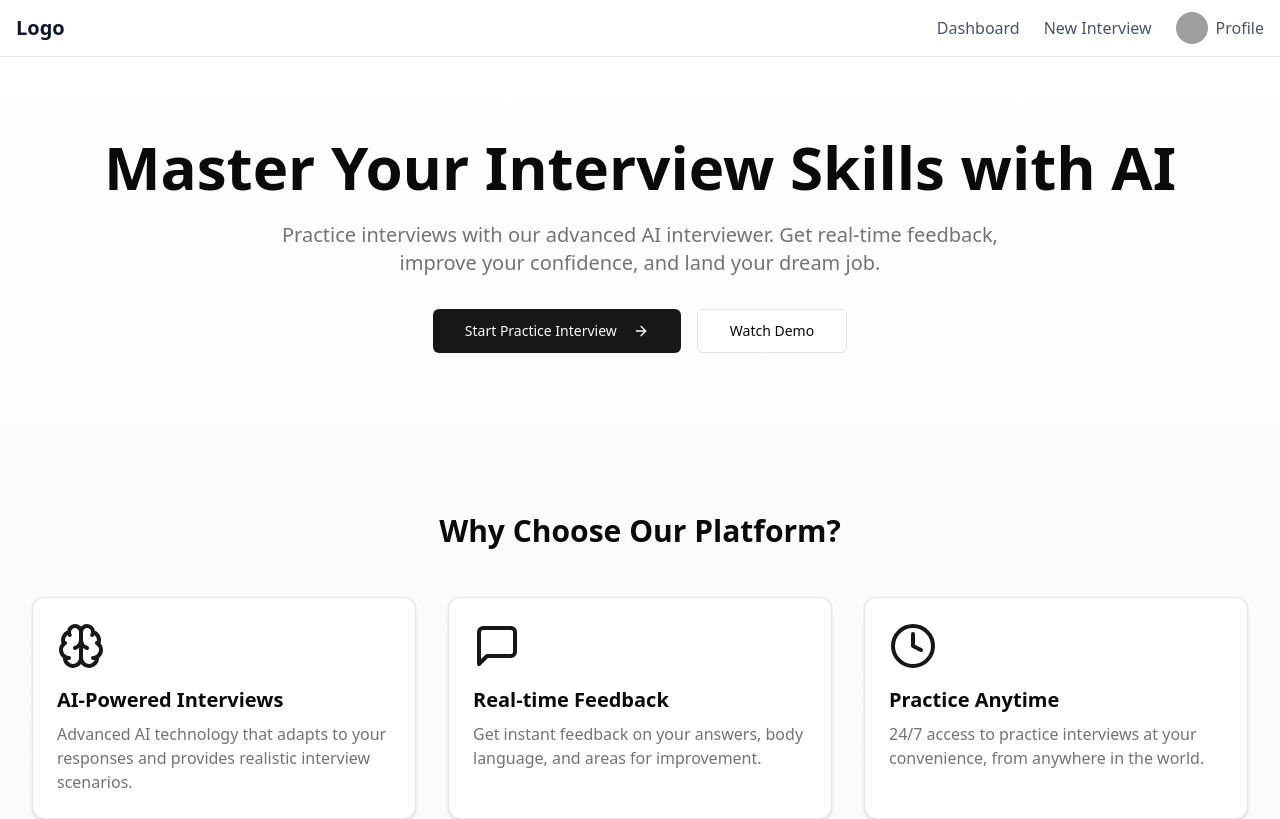
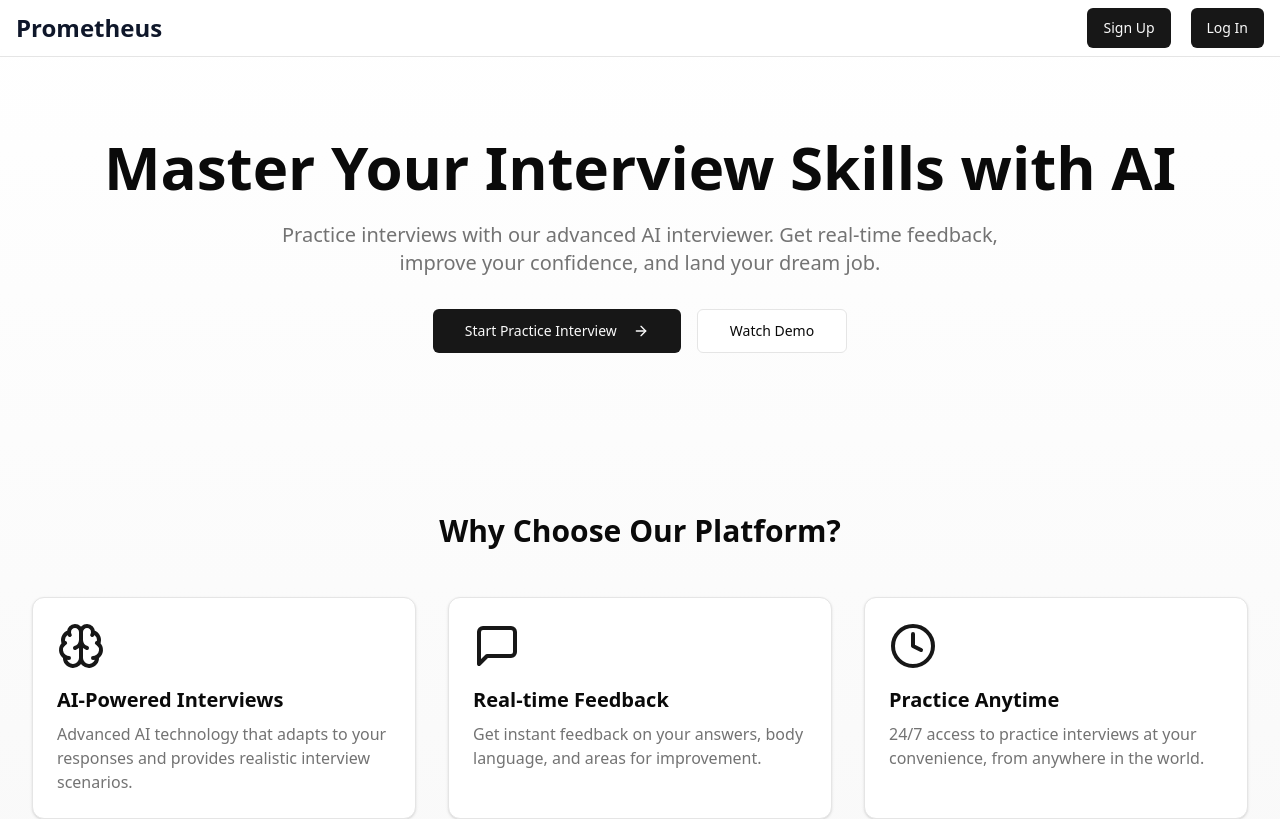
Before and after one commit to atharva00-7/mock-interveiw, a React (Vite) app: page / in a window 1280 px wide. Shown: the top 819 px of the page. Built offline with nearby package versions, Linux system fonts and the light colour scheme; no server answers; grey boxes are pictures that could not be loaded.

Commit message:
Updated signup and login form with minor error handling and did some conditional rendering
Signed-off-by: atharva00-7 <atharvatandale0@gmail.com>

```diff
--- a/src/App.jsx
+++ b/src/App.jsx
@@ -5,15 +5,11 @@ import HomePage from "./pages/HomePage";
 import LoginForm from "./authPages/LoginForm";
 import InterviewForm from "./pages/components/InterviewForm";
 import InterviewPage from "./pages/InterviewPage";
-import { useFirebase } from "./context/Firebase";
 
 const App = () => {
-  const firebase = useFirebase();
-  const isLoggedIn = firebase.isLoggedIn;
-  console.log(isLoggedIn);
   return(
     <Routes>
-      <Route path="/" element={<HomePage isLoggedIn={isLoggedIn}/>} />
+      <Route path="/" element={<HomePage />} />
       <Route path="/signup" element={<SignUpForm />} />
       <Route path="/login" element={<LoginForm />} />
       <Route path="/interviewForm" element={<InterviewForm />} />
--- a/src/authPages/LoginForm.jsx
+++ b/src/authPages/LoginForm.jsx
@@ -1,53 +1,55 @@
-import React, { useState } from "react";
+import React, { useEffect, useState } from "react";
 import { useFirebase } from "../context/Firebase";
 import { Card, CardHeader, CardTitle, CardContent } from '@/components/ui/card';
 import { Button } from '@/components/ui/button';
 import { Input } from '@/components/ui/input';
 import { FcGoogle } from 'react-icons/fc';
-
+import { useNavigate } from "react-router-dom";
 
 const LoginForm = () => {
   const [email, setEmail] = useState('');
   const [password, setPassword] = useState('');
   const [error, setError] = useState('');
   const firebase = useFirebase();
+  const navigate = useNavigate();
+  const isLoggedIn = firebase.isLoggedIn;
   const handleSubmit = async (e) => {
     e.preventDefault();
     try {
       const result = await firebase.signInUserWithEmailAndPassword(email, password);
-      console.log(result, "Successfully logged in!");
+      if (result) {
+        navigate('/');
+      }
     } catch (error) {
       console.error(error);
       console.log(error);
       setError(error);
     }
   };
-  const handleEmailChange = (e) => {
-    setEmail(e.target.value);
-    console.log(email);
-  }
-  const handlePasswordChange = (e) => {
-    setPassword(e.target.value);
-    console.log(password);
-  }
+  useEffect(() => {
+    if (isLoggedIn) {
+      navigate('/');
+    }
+  }, [firebase, navigate]);
   return (
     <div className="flex justify-center items-center h-screen" style={{ backgroundImage: 'url(src/assets/image1.jpg)', backgroundSize: "cover" }}>
       <Card className="w-full max-w-md">
         <CardHeader>
-          <CardTitle>Sign in to Dribbble</CardTitle>
+          <CardTitle>Sign in to Prometheus</CardTitle>
         </CardHeader>
         <CardContent>
-          <Button variant="outline" className="w-full bg-black text-white hover:bg-black hover:text-white hover:opacity-80">
-            <FcGoogle size={24} />
-            Sign in with Google
-          </Button>
-          <p className="text-center my-4">or</p>
           {error && <p className="text-red-500 text-sm text-center">{error}</p>}
           <form onSubmit={handleSubmit}>
+            <Button variant="outline" className="w-full bg-black text-white hover:bg-black hover:text-white hover:opacity-80" onClick={firebase.signUpWithGoogle}>
+              <FcGoogle size={24} />
+              Sign in with Google
+            </Button>
+            <p className="text-center my-4">or</p>
             <Input
               type="email"
               value={email}
-              onChange={handleEmailChange}
+              placeholder="Enter email"
+              onChange={e => setEmail(e.target.value)}
               className="w-full px-4 py-2 border border-gray-300 rounded-md focus:outline-none focus:ring focus:ring-blue-200"
               required
             />
@@ -55,7 +57,8 @@ const LoginForm = () => {
             <Input
               type="password"
               value={password}
-              onChange={handlePasswordChange}
+              placeholder="Enter password"
+              onChange={e => setPassword(e.target.value)}
               className="w-full px-4 py-2 border border-gray-300 rounded-md focus:outline-none focus:ring focus:ring-blue-200"
               required
             />
--- a/src/authPages/SignUpForm.jsx
+++ b/src/authPages/SignUpForm.jsx
@@ -8,41 +8,34 @@ import texts from "../constants/texts.json";
 import { useNavigate } from 'react-router-dom';
 
 const SignUpForm = () => {
-  const [formData, setFormData] = useState({
-    email: '',
-    password: ''
-  });
+  const [email, setEmail] = useState('');
+  const [password, setPassword] = useState('');
   const firebase = useFirebase();
   const isLoggedIn = firebase.isLoggedIn;
   const navigate = useNavigate();
-  const handleChange = (e) => {
-    const { name, value } = e.target;
-    setFormData(prevState => ({
-      ...prevState,
-      [name]: value
-    }));
-  };
 
   const handleSubmit = async (e) => {
     e.preventDefault();
-    console.log(formData.email, formData.password);
-    const result = await firebase.createNewUserWithEmailAndPassword(formData.email, formData.password);
-    if(result) {
+    try {
+      const result = await firebase.createNewUserWithEmailAndPassword(email, password);
+      if (result) {
         navigate('/');
       }
-    console.log(result, 'Successfully logged in!');
+    } catch (error) {
+      console.error(error);
+      console.log(error);
+    }
   };
-
   useEffect(() => {
-    console.log(isLoggedIn);
+    console.log(isLoggedIn)
     if (isLoggedIn) {
       navigate('/');
     }
-  }, [firebase,navigate]);
+  }, [firebase, navigate]);
   return (
     <div
       className="flex justify-center items-center h-screen bg-cover bg-center"
-      style={{ backgroundImage: 'url(src/assets/image1.jpg)', backgroundSize: "cover"}}
+      style={{ backgroundImage: 'url(src/assets/image1.jpg)', backgroundSize: "cover" }}
     >
       <Card className="w-full max-w-md">
         <CardHeader>
@@ -66,8 +59,8 @@ const SignUpForm = () => {
               type="email"
               name="email"
               placeholder="Continue with email"
-              value={formData.email}
-              onChange={handleChange}
+              value={email}
+              onChange={e => setEmail(e.target.value)}
             />
             <p className="text-center my-4"></p>
 
@@ -75,8 +68,8 @@ const SignUpForm = () => {
               type="password"
               name="password"
               placeholder="Continue with password"
-              value={formData.password}
-              onChange={handleChange}
+              value={password}
+              onChange={e => setPassword(e.target.value)}
             />
             <p className="text-center my-4"></p>
 
--- a/src/constants/texts.json
+++ b/src/constants/texts.json
@@ -9,6 +9,6 @@
         "footer4": "and our default",
         "footer5": " Notification Settings",
         "footer6": "Already have an account?",
-        "footer7": "Sign In"
+        "footer7": "Log In"
     }
 }
--- a/src/pages/components/Navbar.jsx
+++ b/src/pages/components/Navbar.jsx
@@ -2,10 +2,12 @@ import React from 'react';
 import { NavLink } from 'react-router-dom';
 import { Menu } from 'lucide-react';
 import { Button } from "@/components/ui/button";
+import { useFirebase } from '@/context/Firebase';
 
 const Navbar = () => {
   const [isMenuOpen, setIsMenuOpen] = React.useState(false);
-
+  const firebase = useFirebase();
+  const isLoggedIn = firebase.isLoggedIn;
   const navLinkStyles = "hover:text-slate-900 transition-colors";
   const activeStyle = "text-slate-900 font-medium";
 
@@ -16,23 +18,23 @@ const Navbar = () => {
           {/* Logo */}
           <NavLink
             to="/"
-            className="text-xl font-bold text-slate-900"
+            className="text-2xl font-extrabold text-slate-900"
           >
-            Logo
+            Prometheus
           </NavLink>
 
           {/* Mobile Menu Button */}
-          <Button
+          {isLoggedIn && <Button
             variant="ghost"
             size="icon"
             className="md:hidden"
             onClick={() => setIsMenuOpen(!isMenuOpen)}
           >
             <Menu className="h-6 w-6" />
-          </Button>
+          </Button>}
 
           {/* Desktop Navigation */}
-          <div className="hidden md:flex items-center gap-6">
+          {isLoggedIn ? <div className="hidden md:flex items-center gap-6">
             <NavLink
               to="/dashboard"
               className={({ isActive }) =>
@@ -62,10 +64,8 @@ const Navbar = () => {
               />
               Profile
             </NavLink>
-          </div>
 
-          {/* Mobile Navigation */}
-          {isMenuOpen && (
+            {(isMenuOpen && isLoggedIn) && (
               <div className="absolute top-14 left-0 right-0 bg-white border-b md:hidden">
                 <div className="flex flex-col p-4 space-y-4">
                   <NavLink
@@ -103,6 +103,25 @@ const Navbar = () => {
                 </div>
               </div>
             )}
+          </div> : <div className='flex justify-between items-center gap-5'>
+            <div>
+              <Button>
+                <NavLink to="/signup">
+                  Sign Up
+                </NavLink>
+              </Button>
+            </div>
+            <div>
+              <Button>
+                <NavLink to="/login">
+                  Log In
+                </NavLink>
+              </Button>
+            </div>
+          </div>}
+
+          {/* Mobile Navigation */}
+
         </div>
       </div>
     </nav>
```
Lines whose indentation alone changed are shown as unchanged.
